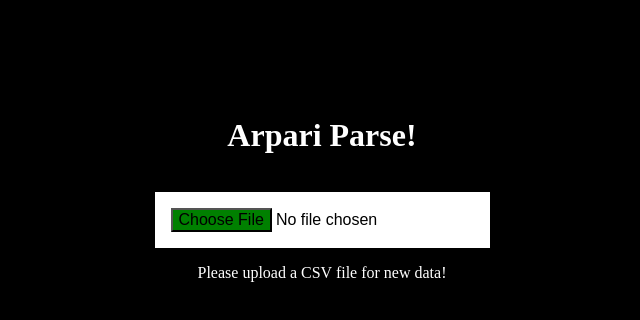
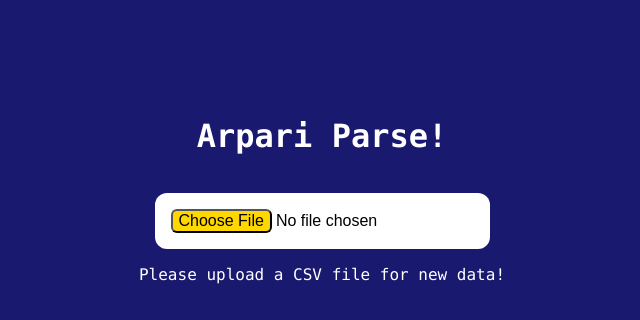
Before and after one commit to WillRoche2587/csv-dashboard, a React (Vite) app: page / in a window 1280 px wide. Shown: the top 320 px of the page, without its empty margins (318-958 px from the left). Built offline with nearby package versions, Linux system fonts and the light colour scheme.

Commit message:
UI updates

```diff
--- a/src/App.css
+++ b/src/App.css
@@ -19,27 +19,34 @@
   text-align: center;
   border: 1px solid white;
   padding: 2rem;
+  border-radius: 12px;
 }
 
 .extras p{
   text-align: center;
   border: 1px solid white;
   padding: 2rem;
+  border-radius: 8px;
 }
 
 .revenues{
   text-align: center;
   border: 1px solid white;
+  border-radius: 12px;
+  padding: 1rem;
 }
 
 .quantities{
   text-align: center;
   border: 1px solid white;
+  border-radius: 12px;
+  padding: 1rem;
 }
 
 
 .card {
   text-align: center;
+  border-radius: 12px;
 }
 
 .error {
@@ -56,9 +63,11 @@
   padding: 1rem;
   margin: 1rem;
   color: black;
+  border-radius: 12px;
 }
 
 .selector::file-selector-button {
-  background-color: green;
+  background-color: gold;
   color: black;
+  border-radius: 6px;
 }
--- a/src/App.tsx
+++ b/src/App.tsx
@@ -68,7 +68,7 @@ function App() {
           setData([]) //
           return
         }
-        //we know parsedDate is of form salesdata
+        //we know parsedData is of form salesdata
         //so we can now have it stored as such
         setInvalid(false)
         setData(parsedData as SalesData[])
@@ -149,10 +149,10 @@ function App() {
   //takes the revenue/product objects and displays them using recharts
   function RevenueChart({ data }: { data: { product: string; revenue: number }[] }) {
   return (
-    <BarChart width={500} height={300} data={data}>
+    <BarChart width={1000} height={500} data={data}>
       <XAxis dataKey="product" stroke="white"/>
       <YAxis tickFormatter={v => `$${v}`} stroke="white"/>
-      <Bar dataKey="revenue" fill="green" />
+      <Bar dataKey="revenue" fill="gold" />
     </BarChart>
   )
 }
@@ -184,10 +184,10 @@ function App() {
   //takes the quantities/products and displays them with rechart
   function QuantityChart({ data }: { data: { product: string; quantity: number }[] }) {
     return (
-      <BarChart width={500} height={300} data={data}>
+      <BarChart width={1000} height={500} data={data}>
         <XAxis dataKey="product" stroke="white"/>
         <YAxis stroke="white"/>
-        <Bar dataKey="quantity" fill="green" />
+        <Bar dataKey="quantity" fill="gold" />
       </BarChart>
     )
   }
--- a/src/index.css
+++ b/src/index.css
@@ -1,9 +1,8 @@
 :root {
-  font-family: 'Times New Roman', Times, serif;
+  font-family: 'JetBrains Mono', 'Fira Code', 'Consolas', 'Monaco', monospace;
 
-  color-scheme: black;
   color: white;
-  background-color: black;
+  background-color: midnightblue;
 }
 
 body {
```
